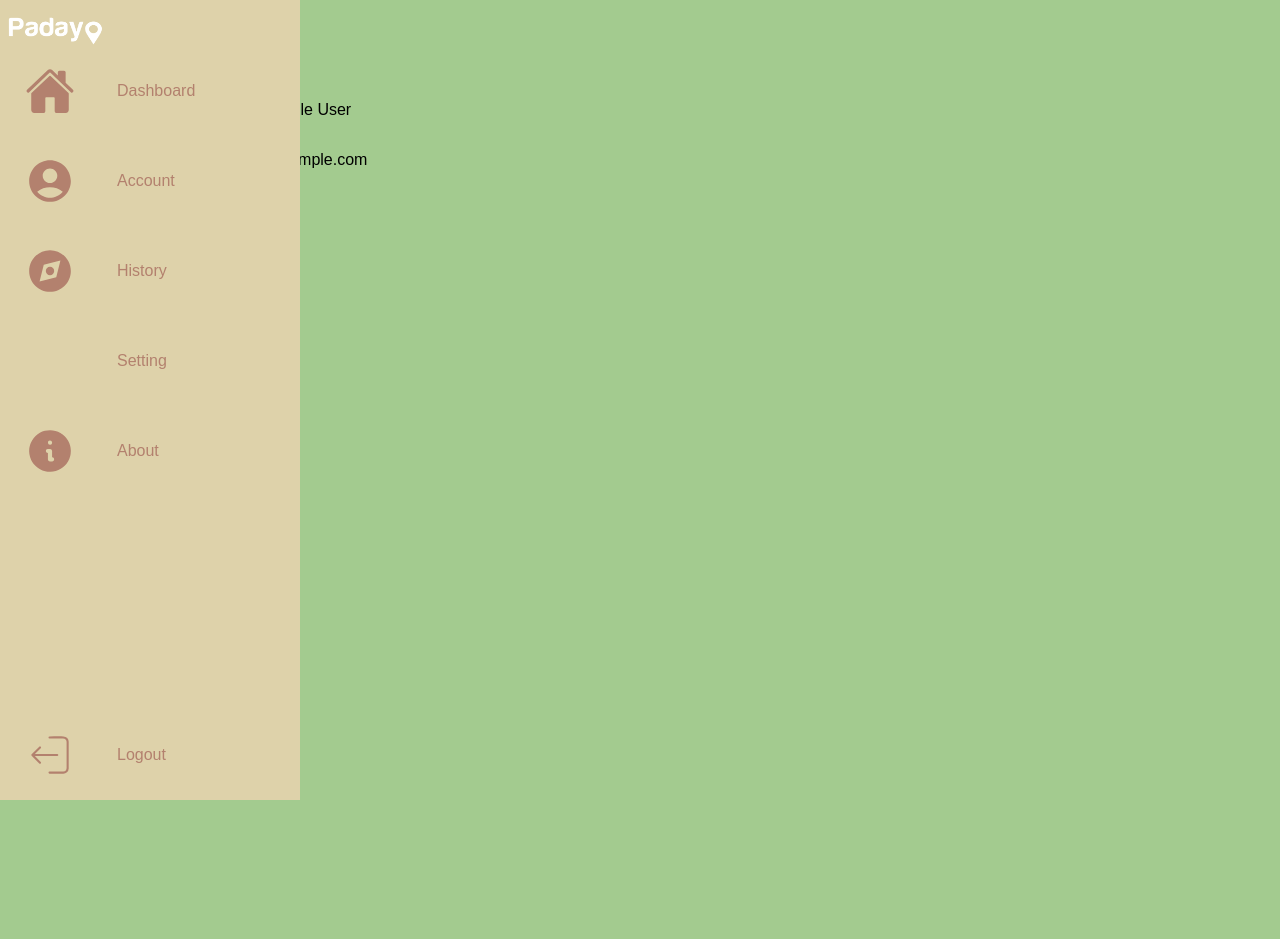
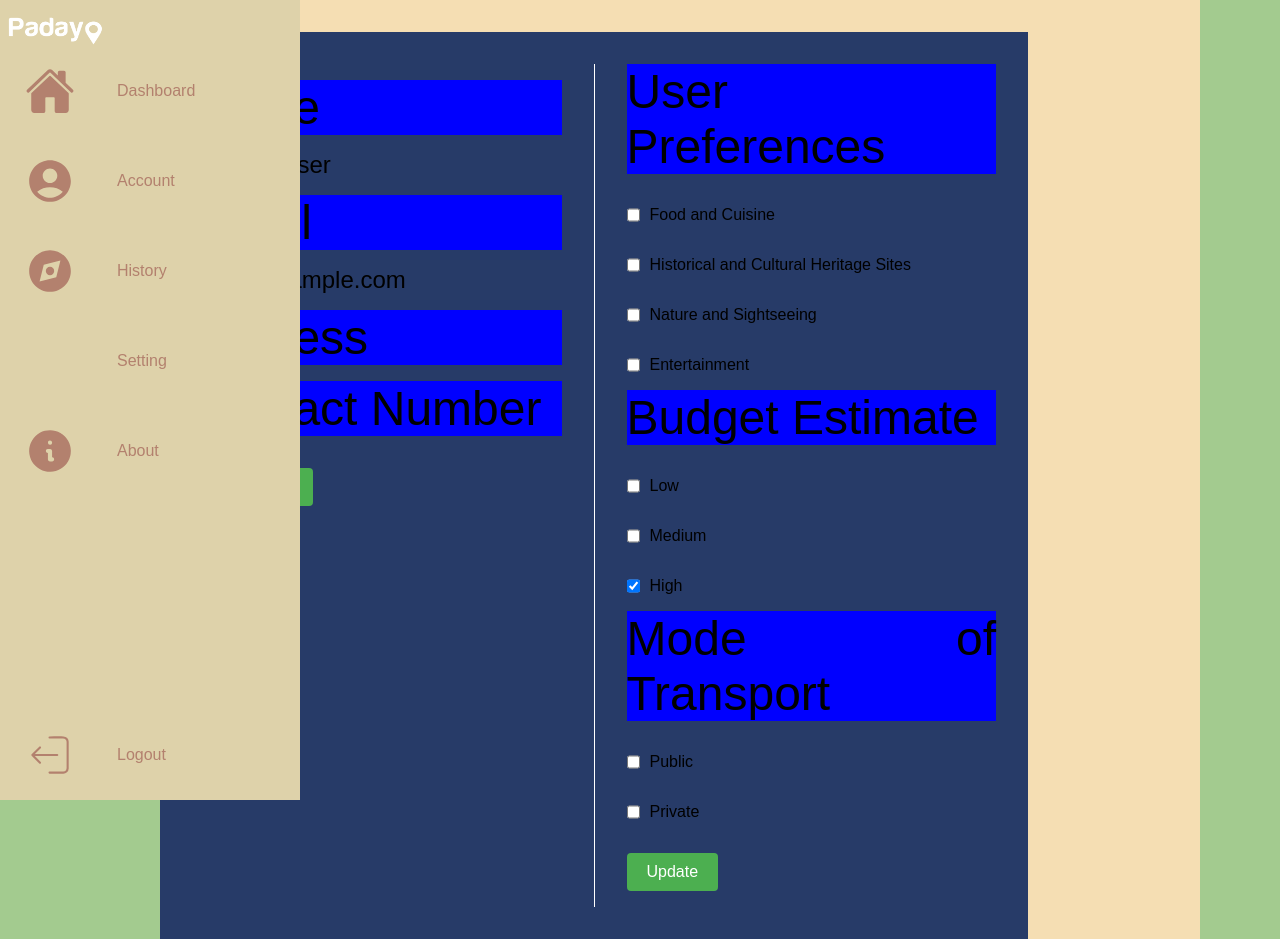
Before and after one commit to IvoryRoses/HappyTrails, a React (Vite) app: page /account in a window 1280 px wide. Before the commit the page ends 800 px from the top, so only its background shows below. Built offline with nearby package versions, Linux system fonts and the light colour scheme; no server answers; the database is empty; sample sign-in values are in the browser's storage; some icons are missing.

Commit message:
Account part 1

```diff
--- a/src/Main/Navigation/Routes/Account.tsx
+++ b/src/Main/Navigation/Routes/Account.tsx
@@ -71,13 +71,18 @@ const Account = () => {
   };
 
   return (
-    <div>
-      <h1 className="page-content accountMain">Profile</h1>
-      <p className="page-content">Username: {userName}</p>
-      <p className="page-content">Email: {userEmail}</p>
-      <p className="page-content">Address: {userAddress}</p>
-      <p className="page-content">Contact Number: {userContactNumber}</p>
-      <button onClick={togglePopup} className="page-content open-popup-btn">
+    <div className="account-page">
+      <div className="account-app">
+        <div className="account-user">
+          <p className="p-t account-profile-header">Name</p>
+          <p className="p-t account-profile-text">{userName}</p>
+          <p className="p-t account-profile-header">Email</p>
+          <p className="p-t account-profile-text">{userEmail}</p>
+          <p className="p-t account-profile-header">Address</p>
+          <p className="p-t account-profile-text">{userAddress}</p>
+          <p className="p-t account-profile-header">Contact Number</p>
+          <p className="p-t account-profile-text">{userContactNumber}</p>
+          <button onClick={togglePopup} className="p-t open-popup-btn">
             Open Form
           </button>
           {isPopupOpen && (
@@ -89,6 +94,41 @@ const Account = () => {
               existingContactNumber={userContactNumber}
             />
           )}
+        </div>
+        <div className="account-profiler">
+          <p className="p-t account-profile-header">User Preferences</p>
+          <label>
+            <input type="checkbox" /> Food and Cuisine
+          </label>
+          <label>
+            <input type="checkbox" /> Historical and Cultural Heritage Sites
+          </label>
+          <label>
+            <input type="checkbox" /> Nature and Sightseeing
+          </label>
+          <label>
+            <input type="checkbox" /> Entertainment
+          </label>
+          <p className="p-t account-profile-header">Budget Estimate</p>
+          <label>
+            <input type="checkbox" /> Low
+          </label>
+          <label>
+            <input type="checkbox" /> Medium
+          </label>
+          <label>
+            <input type="checkbox" checked /> High
+          </label>
+          <p className="p-t account-profile-header">Mode of Transport</p>
+          <label>
+            <input type="checkbox" /> Public
+          </label>
+          <label>
+            <input type="checkbox" /> Private
+          </label>
+          <button className="p-t open-popup-btn">Update</button>
+        </div>
+      </div>
     </div>
   );
 };
@@ -197,4 +237,12 @@ const PopupForm = ({
   );
 };
 
+const popupProfiler = ({}) => {
+  return (
+    <div>
+      <div></div>
+    </div>
+  );
+};
+
 export default Account;
--- a/src/Main/Style/account.css
+++ b/src/Main/Style/account.css
@@ -1,5 +1,45 @@
-.accountMain {
-  font-size: 2rem;
+/*Account Display*/
+.account-page {
+  display: flex;
+  background-color: wheat;
+  margin-left: 10rem;
+  margin-right: 5rem;
+  text-align: justify;
+}
+
+.account-app {
+  display: flex;
+  justify-content: space-between;
+  margin-top: 2rem;
+  padding: 2rem;
+  gap: 2rem;
+  background-color: #273b68;
+}
+
+.account-user,
+.account-profiler {
+  flex: 1; /* Equal width for both columns */
+}
+
+.account-user {
+  margin-top: 1rem;
+}
+
+.account-profiler {
+  border-left: 1px solid white;
+  padding-left: 2rem;
+}
+
+.account-profile-header {
+  font-size: 3rem;
+  background-color: blue;
+}
+
+.account-profile-text {
+  font-size: 1.5rem;
+}
+
+.p-t {
   margin-bottom: 1rem;
 }
 
@@ -14,7 +54,7 @@
   margin-top: 1rem;
 }
 
-/*Update Popup*/
+/*Update Popup Account */
 .popup-overlay {
   position: fixed;
   display: flex;
@@ -70,9 +110,7 @@
 label {
   display: flex;
   flex-direction: row;
-  justify-content: center;
-  background-color: red;
-  padding: 1rem;
+  padding: 1rem 0rem;
   gap: 10px;
 }
 
@@ -103,3 +141,5 @@ input[type="number"]::-webkit-outer-spin-button {
 input[type="number"] {
   -moz-appearance: textfield;
 }
+
+/*Update  */
```
Lines whose indentation alone changed are shown as unchanged.
